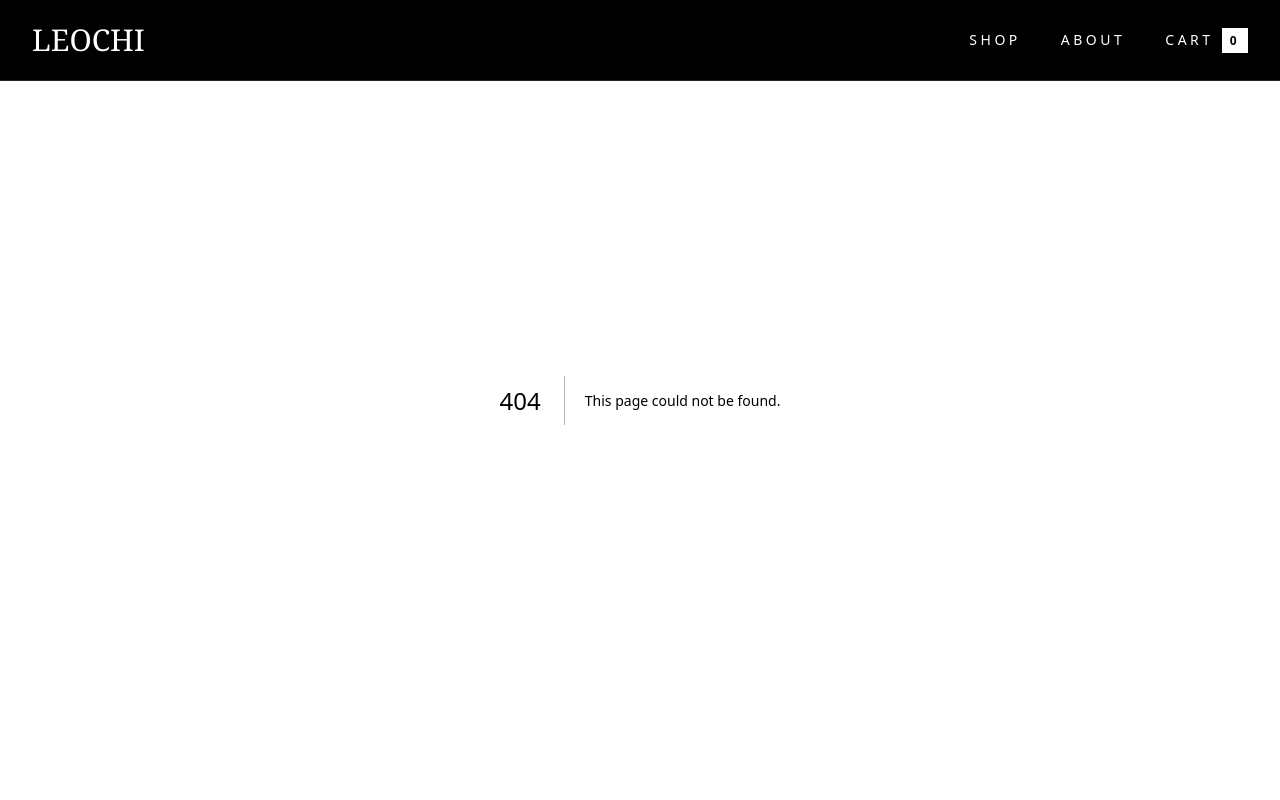
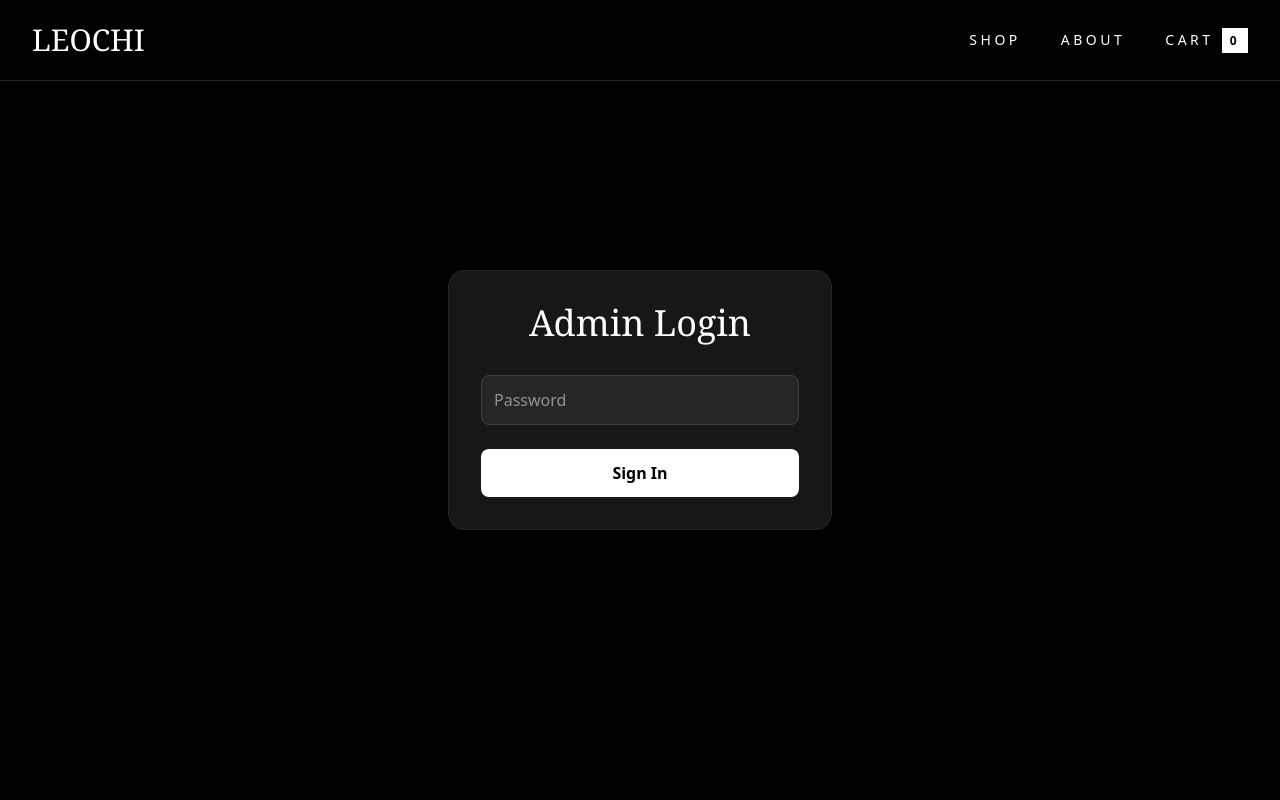
Before and after one commit to leochii/leochi, a Next.js app: page /admin/login in a window 1280 px wide. Before the commit this address had no page. Shown: the top 800 px of the page. Built offline with nearby package versions, Linux system fonts and the light colour scheme.

Commit message:
Protect admin routes

```diff
--- /dev/null
+++ b/app/admin/login/page.tsx
@@ -0,0 +1,63 @@
+"use client";
+
+import { useState } from "react";
+import { useRouter } from "next/navigation";
+
+export default function AdminLoginPage() {
+  const [password, setPassword] = useState("");
+  const [loading, setLoading] = useState(false);
+  const router = useRouter();
+
+  async function handleLogin(e: React.FormEvent) {
+    e.preventDefault();
+
+    setLoading(true);
+
+    const res = await fetch("/api/admin/login", {
+      method: "POST",
+      headers: {
+        "Content-Type": "application/json",
+      },
+      body: JSON.stringify({ password }),
+    });
+
+    setLoading(false);
+
+    if (!res.ok) {
+      alert("Incorrect password");
+      return;
+    }
+
+    router.push("/admin");
+    router.refresh();
+  }
+
+  return (
+    <main className="min-h-screen bg-black text-white flex items-center justify-center">
+      <form
+        onSubmit={handleLogin}
+        className="w-full max-w-sm bg-neutral-900 border border-neutral-800 rounded-2xl p-8"
+      >
+        <h1 className="text-4xl font-serif mb-8 text-center">
+          Admin Login
+        </h1>
+
+        <input
+          type="password"
+          placeholder="Password"
+          value={password}
+          onChange={(e) => setPassword(e.target.value)}
+          className="w-full p-3 rounded-lg bg-neutral-800 border border-neutral-700 mb-6 outline-none"
+        />
+
+        <button
+          type="submit"
+          disabled={loading}
+          className="w-full bg-white text-black py-3 rounded-lg font-semibold hover:bg-neutral-200 transition"
+        >
+          {loading ? "Signing in..." : "Sign In"}
+        </button>
+      </form>
+    </main>
+  );
+}
--- a/app/admin/page.tsx
+++ b/app/admin/page.tsx
@@ -1,5 +1,7 @@
 import { createClient } from "@supabase/supabase-js";
 import OrdersTable from "./OrdersTable";
+import { redirect } from "next/navigation";
+import { cookies } from "next/headers";
 
 const supabase = createClient(
   process.env.NEXT_PUBLIC_SUPABASE_URL!,
@@ -7,6 +9,13 @@ const supabase = createClient(
 );
 
 export default async function AdminPage() {
+    const cookieStore = await cookies();
+
+const isAdmin = cookieStore.get("admin")?.value === "true";
+
+if (!isAdmin) {
+  redirect("/admin/login");
+}
   const { data: orders, error } = await supabase
     .from("orders")
     .select("*")
--- /dev/null
+++ b/app/api/admin/login/route.ts
@@ -0,0 +1,26 @@
+import { NextResponse } from "next/server";
+
+export async function POST(request: Request) {
+  const { password } = await request.json();
+
+  if (password !== process.env.ADMIN_PASSWORD) {
+    return NextResponse.json(
+      { success: false },
+      { status: 401 }
+    );
+  }
+
+  const response = NextResponse.json({
+    success: true,
+  });
+
+  response.cookies.set("admin-auth", "true", {
+    httpOnly: true,
+    secure: process.env.NODE_ENV === "production",
+    sameSite: "strict",
+    path: "/",
+    maxAge: 60 * 60 * 24,
+  });
+
+  return response;
+}
--- /dev/null
+++ b/app/api/admin/logout/route.ts
@@ -0,0 +1,14 @@
+import { NextResponse } from "next/server";
+
+export async function POST() {
+  const response = NextResponse.json({
+    success: true,
+  });
+
+  response.cookies.set("admin-auth", "", {
+    path: "/",
+    expires: new Date(0),
+  });
+
+  return response;
+}
--- /dev/null
+++ b/middleware.ts
@@ -0,0 +1,25 @@
+import { NextRequest, NextResponse } from "next/server";
+
+export function middleware(request: NextRequest) {
+  if (request.nextUrl.pathname.startsWith("/admin")) {
+    if (request.nextUrl.pathname === "/admin/login") {
+      return NextResponse.next();
+    }
+if (request.nextUrl.pathname.startsWith("/api/admin")) {
+  return NextResponse.next();
+}
+    const auth = request.cookies.get("admin-auth");
+
+    if (!auth) {
+      return NextResponse.redirect(
+        new URL("/admin/login", request.url)
+      );
+    }
+  }
+
+  return NextResponse.next();
+}
+
+export const config = {
+  matcher: ["/admin/:path*"],
+};
```
